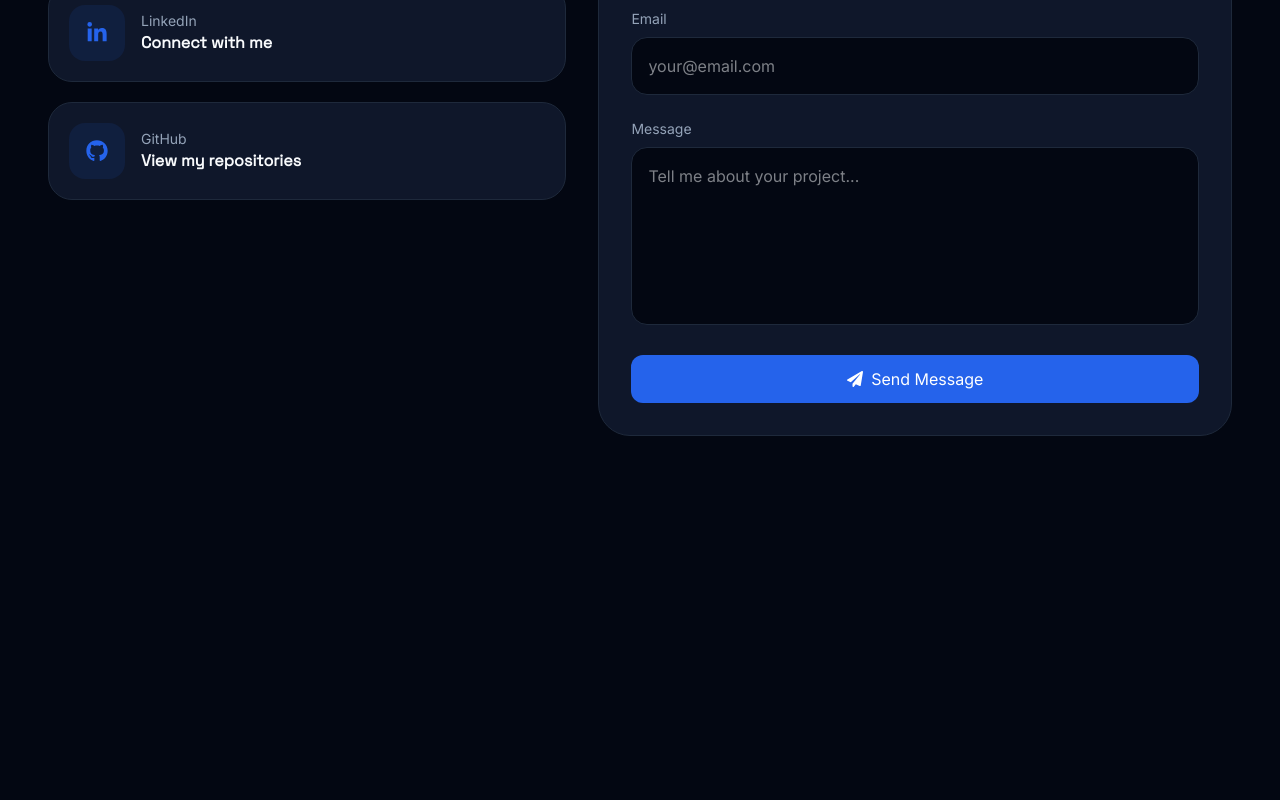
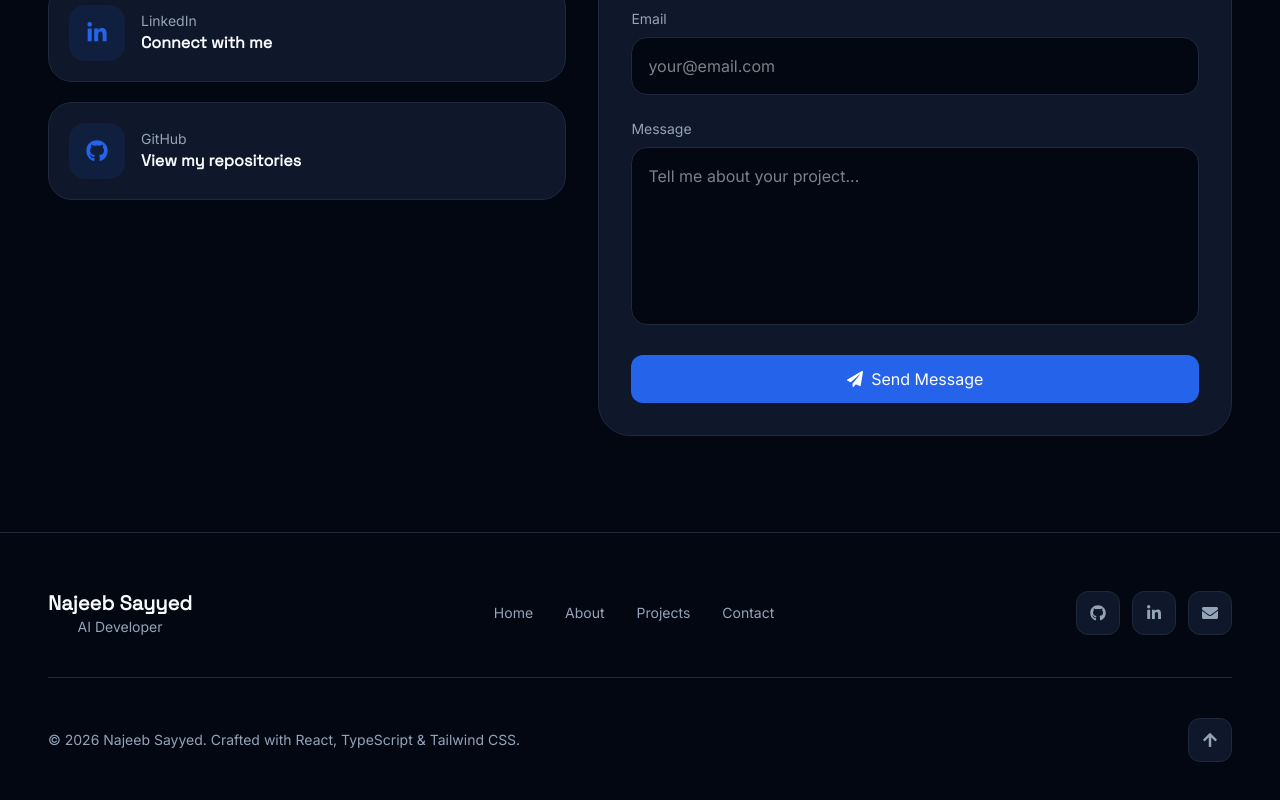
Before and after one commit to najeebsayyed/portfolio, a React (Vite) app: page / in a window 1280 px wide. Shown: the part 3072-3872 px from the top of the page. Before the commit the page ends 3604 px from the top, so only its background shows below. Built offline with nearby package versions, Linux system fonts and the light colour scheme.

Commit message:
added footer with links

```diff
--- a/src/components/layout/Footer.tsx
+++ b/src/components/layout/Footer.tsx
@@ -0,0 +1,127 @@
+import { FaArrowUp, FaGithub, FaLinkedinIn, FaEnvelope } from "react-icons/fa";
+
+import Container from "../ui/Container";
+
+const links = [
+  {
+    name: "Home",
+    href: "#hero",
+  },
+  {
+    name: "About",
+    href: "#about",
+  },
+  {
+    name: "Projects",
+    href: "#projects",
+  },
+  {
+    name: "Contact",
+    href: "#contact",
+  },
+];
+
+const socials = [
+  {
+    icon: <FaGithub />,
+    href: "https://github.com/najeebsayyed",
+    label: "GitHub",
+  },
+  {
+    icon: <FaLinkedinIn />,
+    href: "https://linkedin.com/in/najeebsayyed",
+    label: "LinkedIn",
+  },
+  {
+    icon: <FaEnvelope />,
+    href: "mailto:najeebsayyed@gmail.com",
+    label: "Email",
+  },
+];
+
+export default function Footer() {
+  const scrollToTop = () => {
+    document.getElementById("hero")?.scrollIntoView({
+      behavior: "smooth",
+    });
+  };
+
+  return (
+    <footer className="border-t border-border bg-background">
+      <Container>
+        <div className="py-14">
+          {/* Top */}
+
+          <div className="flex flex-col items-center justify-between gap-10 lg:flex-row">
+            {/* Logo */}
+
+            <div className="text-center lg:text-left">
+              <button
+                onClick={scrollToTop}
+                className="group flex items-center justify-center gap-3 lg:justify-start"
+              >
+                <div>
+                  <h3 className="text-xl font-bold text-text">Najeeb Sayyed</h3>
+
+                  <p className="text-sm text-muted">AI Developer</p>
+                </div>
+              </button>
+            </div>
+
+            {/* Navigation */}
+
+            <nav className="flex flex-wrap items-center justify-center gap-8">
+              {links.map((link) => (
+                <a
+                  key={link.name}
+                  href={link.href}
+                  className="text-sm font-medium text-muted transition-colors hover:text-primary"
+                >
+                  {link.name}
+                </a>
+              ))}
+            </nav>
+
+            {/* Social */}
+
+            <div className="flex items-center gap-3">
+              {socials.map((item) => (
+                <a
+                  key={item.label}
+                  href={item.href}
+                  target="_blank"
+                  rel="noreferrer"
+                  aria-label={item.label}
+                  className="flex h-11 w-11 items-center justify-center rounded-xl border border-border bg-surface text-muted transition-all duration-300 hover:-translate-y-1 hover:border-primary hover:text-primary"
+                >
+                  {item.icon}
+                </a>
+              ))}
+            </div>
+          </div>
+
+          {/* Divider */}
+
+          <div className="my-10 h-px bg-border" />
+
+          {/* Bottom */}
+
+          <div className="flex flex-col items-center justify-between gap-5 text-center md:flex-row">
+            <p className="text-sm text-muted">
+              © {new Date().getFullYear()} Najeeb Sayyed. Crafted with React,
+              TypeScript & Tailwind CSS.
+            </p>
+
+            <button
+              onClick={scrollToTop}
+              className="flex h-11 w-11 items-center justify-center rounded-xl border border-border bg-surface text-muted transition-all duration-300 hover:-translate-y-1 hover:border-primary hover:text-primary"
+              aria-label="Back to top"
+            >
+              <FaArrowUp />
+            </button>
+          </div>
+        </div>
+      </Container>
+    </footer>
+  );
+}
--- a/src/pages/Home.tsx
+++ b/src/pages/Home.tsx
@@ -1,3 +1,4 @@
+import Footer from "../components/layout/Footer";
 import Navbar from "../components/layout/Navbar";
 import About from "../components/sections/About";
 import Contact from "../components/sections/Contact";
@@ -13,6 +14,7 @@ export default function Home() {
         <About />
         <Contact />
       </main>
+      <Footer />
     </>
   );
 }
```
